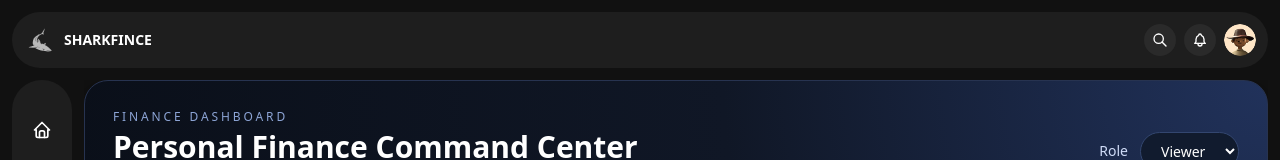
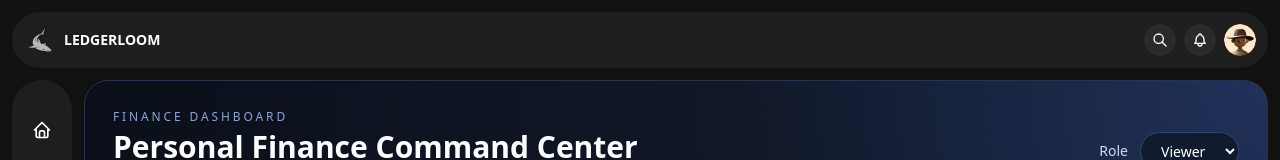
Before and after one commit to sarvesh-official/LedgerLoom, a Next.js app: page /dashboard in a window 1280 px wide. Shown: the top 160 px of the page. Built offline with nearby package versions, Linux system fonts and the light colour scheme.

Commit message:
chore: update UI branding to LedgerLoom

```diff
--- a/src/app/dashboard/page.tsx
+++ b/src/app/dashboard/page.tsx
@@ -49,7 +49,7 @@ type DashboardAction =
   | { type: "ADD_TRANSACTION"; payload: Transaction }
   | { type: "UPDATE_TRANSACTION"; payload: Transaction };
 
-const STORAGE_KEY = "sharkfince-dashboard-transactions";
+const STORAGE_KEY = "ledgerloom-dashboard-transactions";
 
 const INITIAL_TRANSACTIONS: Transaction[] = [
   {
--- a/src/components/ui/Navbar.tsx
+++ b/src/components/ui/Navbar.tsx
@@ -38,7 +38,7 @@ const NavbarContent = () => {
               className="w-8 h-6"
             />
             <h1 className="hidden sm:block text-sm font-semibold">
-              SHARKFINCE
+              LEDGERLOOM
             </h1>
           </div>
         </div>
```
